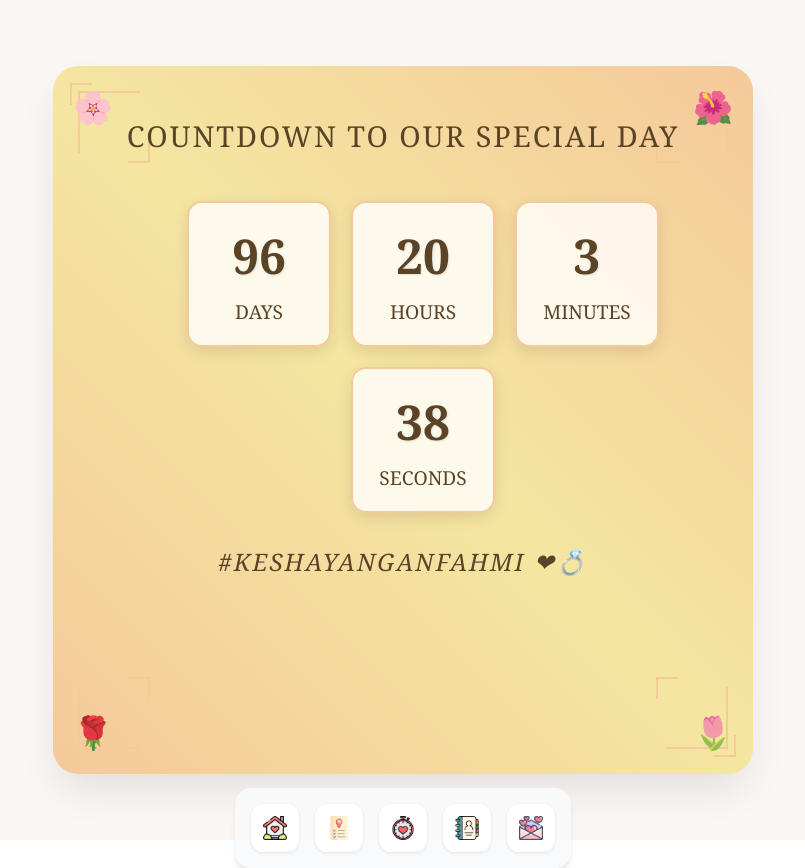
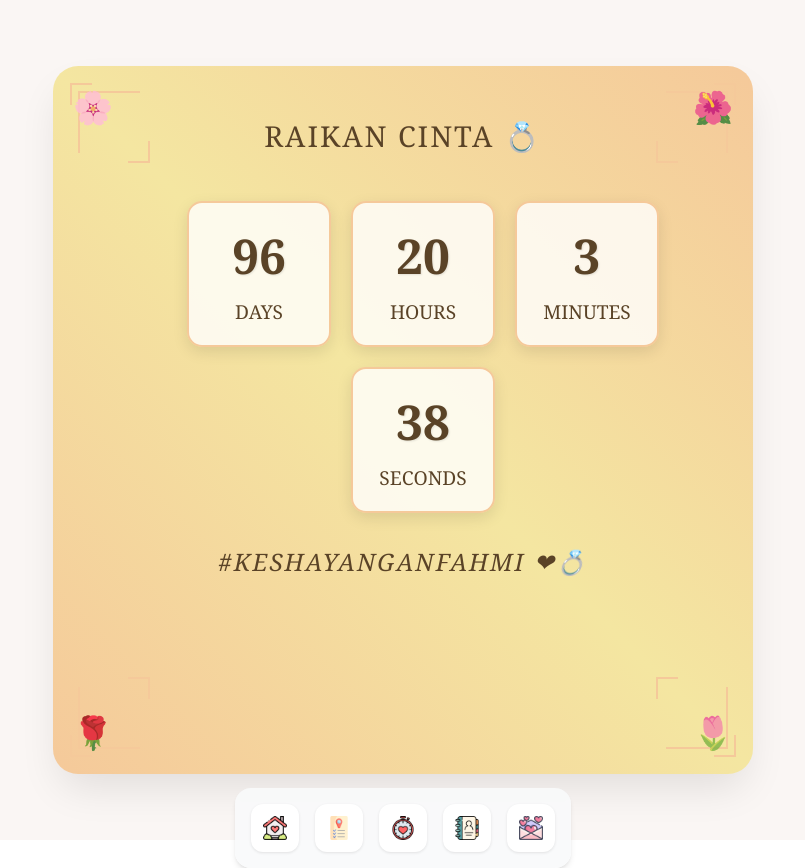
Before and after one commit to FahmiRid/shafinaz-fahmi, a React (Create React App) app: page /countdown in a window 1280 px wide. Shown: the whole page, without its empty margins (237-1042 px from the left). Built offline with nearby package versions, Linux system fonts and the light colour scheme; no server answers.

Commit message:
change header title countdown

```diff
--- a/src/components/countdown.jsx
+++ b/src/components/countdown.jsx
@@ -129,7 +129,7 @@ const Countdown = ({ targetDate, onComplete }) => {
         <div className="floral-decoration floral-br">🌷</div>
 
         <div className="container">
-          <div className="wedding-title">Countdown to Our Special Day</div>
+          <div className="wedding-title">Raikan Cinta 💍 </div>
 
           <div
             id="countdown"
```
